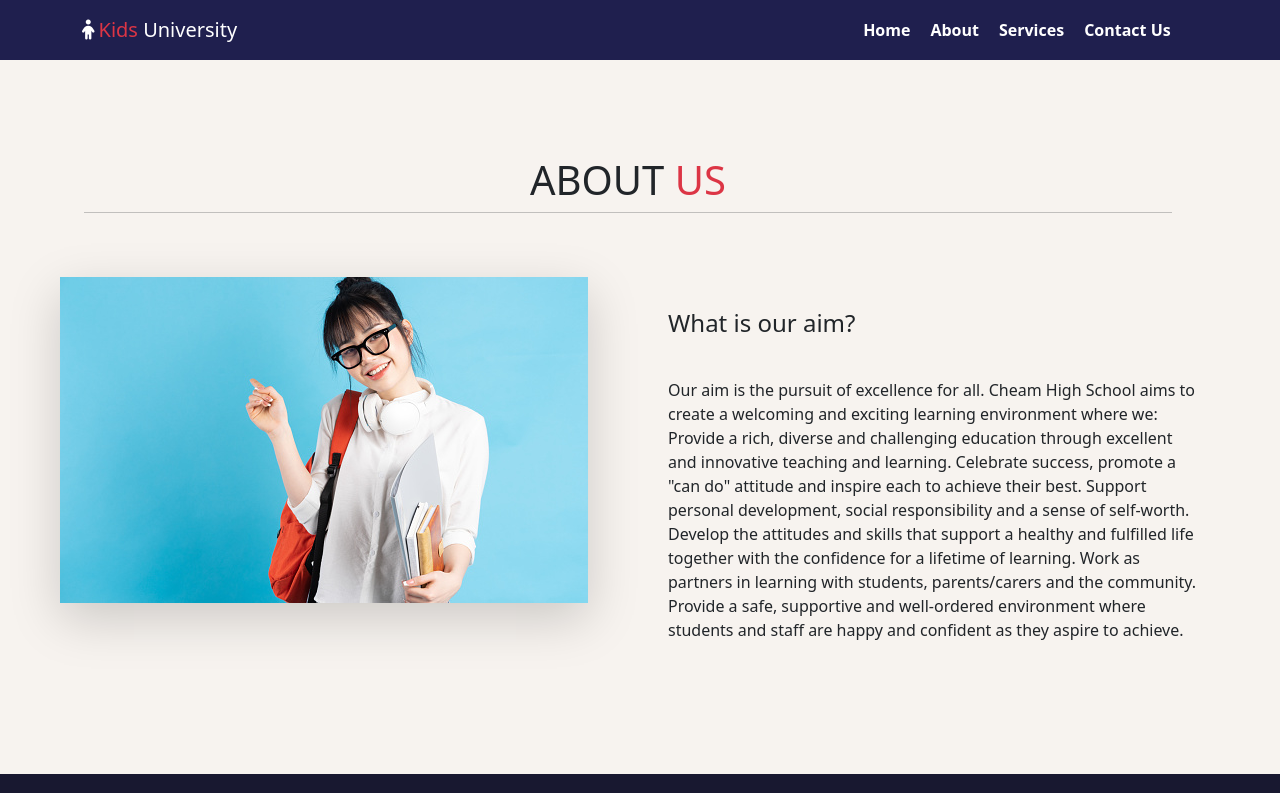
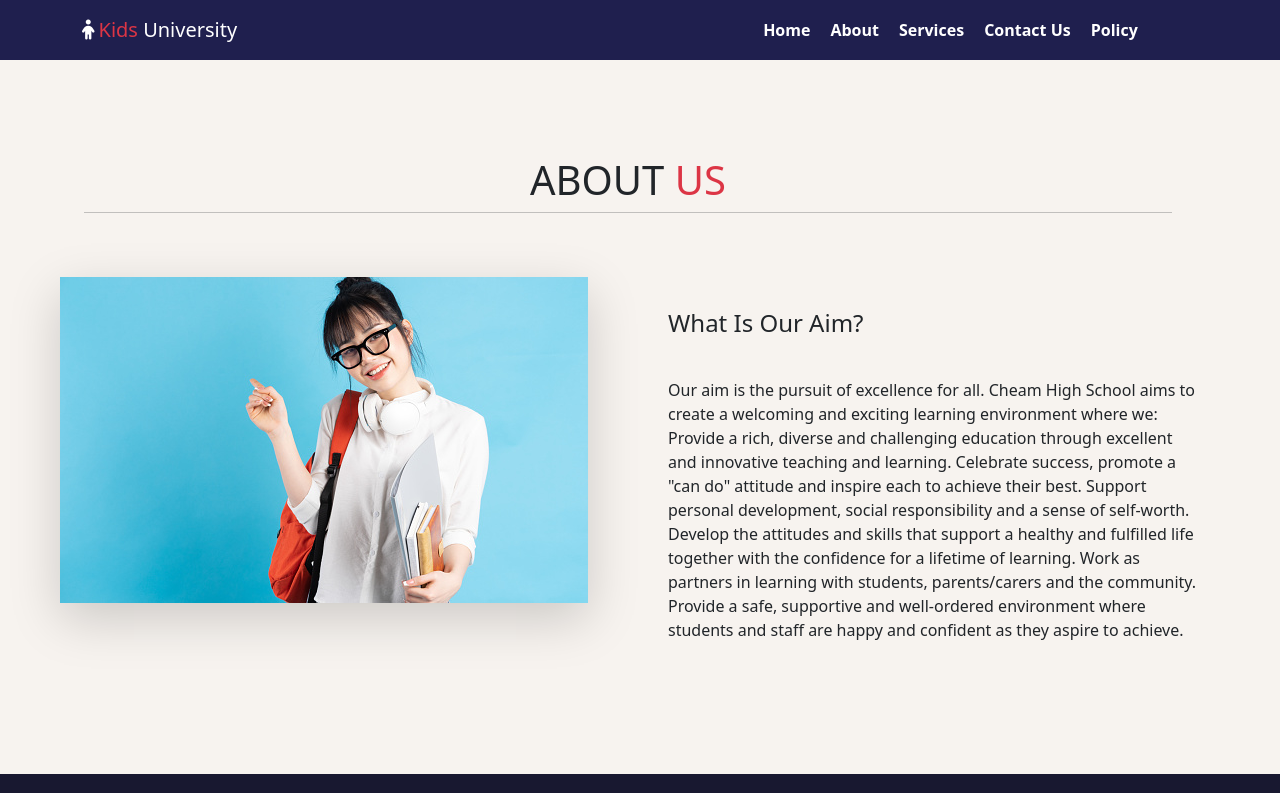
Before and after one commit to nosrat-nosha/Kids-University, a React (Create React App) app: page /about in a window 1280 px wide. Shown: the top 793 px of the page. Built offline with nearby package versions, Linux system fonts and the light colour scheme.

Commit message:
responsive website

```diff
--- a/src/Components/About/About.js
+++ b/src/Components/About/About.js
@@ -16,7 +16,7 @@ const About = () => {
 					<img className="img-fluid shadow-lg " src={image} alt="" />
 				</div>
 				<div className="ml-5 col-lg-6">
-					<h4 className="p-3 mt-3">What is our aim?</h4>
+					<h4 className="p-3 mt-3">What Is Our Aim?</h4>
 					<p className="p-3">
 						Our aim is the pursuit of excellence for all. Cheam High School aims
 						to create a welcoming and exciting learning environment where we:
--- a/src/Components/Menu/Menu.css
+++ b/src/Components/Menu/Menu.css
@@ -2,7 +2,7 @@
 	background-color: rgb(31, 31, 78);
 }
 .nav-text {
-	margin-left: 600px;
+	margin-left: 500px;
 }
 .li {
 	font-weight: 600;
--- a/src/Components/Menu/Menu.js
+++ b/src/Components/Menu/Menu.js
@@ -31,6 +31,9 @@ const Menu = () => {
 							<Link className="li text-white" to="/contact us">
 								Contact Us
 							</Link>
+							<Link className="li text-white" to="*">
+								Policy
+							</Link>
 						</Nav>
 					</Navbar.Collapse>
 				</Container>
```
